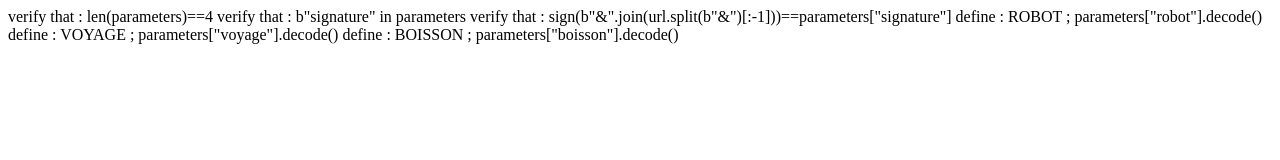
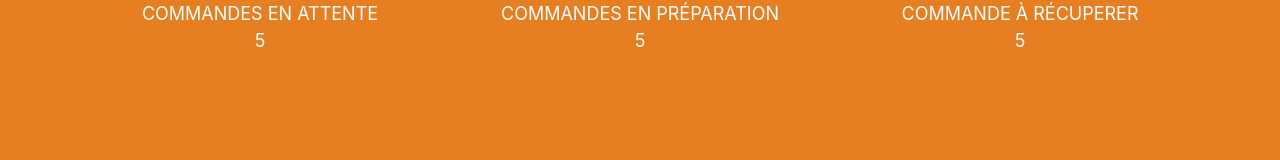
Before and after one commit to robots-ju/alcobot, a plain HTML site: page WEB/suivi/suivi.html in a window 1280 px wide. Drawn offline with nearby package versions, Linux system fonts and the light colour scheme.

Commit message:
Début de la page de suivi

```diff
--- /dev/null
+++ b/WEB/suivi/suivi.css
@@ -0,0 +1,11 @@
+body {
+    position: center;
+    background: #e67e22;
+    color: white;
+    font-size: 24px;
+}
+
+.numCommande{
+    text-align: center;
+    font-size: 18px;
+}
--- a/WEB/suivi/suivi.html
+++ b/WEB/suivi/suivi.html
@@ -1,15 +1,40 @@
-verify that : len(parameters)==4
+<!-- verify that : len(parameters)==4
 verify that : b"signature" in parameters
 verify that : sign(b"&".join(url.split(b"&")[:-1]))==parameters["signature"]
 define : ROBOT ; parameters["robot"].decode()
 define : VOYAGE ; parameters["voyage"].decode()
 define : BOISSON ; parameters["boisson"].decode()
-<!--verify that : (command_drink(ROBOT,BOISSON) and False) or get_voyage(ROBOT)==VOYAGE-->
+verify that : (command_drink(ROBOT,BOISSON) and False) or get_voyage(ROBOT)==VOYAGE-->
 <html>
     <head>
-        <title>votre boisson est en cours de preparation</title>
+        <title>Alcobot Suivi commande</title>
+        <link rel="stylesheet" href="https://use.fontawesome.com/releases/v5.4.2/css/all.css" integrity="sha384-/rXc/GQVaYpyDdyxK+ecHPVYJSN9bmVFBvjA/9eOB+pb3F2w2N6fc5qB9Ew5yIns" crossorigin="anonymous">
+        <link rel="stylesheet" href="https://stackpath.bootstrapcdn.com/bootstrap/4.1.3/css/bootstrap.min.css" integrity="sha384-MCw98/SFnGE8fJT3GXwEOngsV7Zt27NXFoaoApmYm81iuXoPkFOJwJ8ERdknLPMO" crossorigin="anonymous">
+        <link rel="stylesheet" href="suivi.css">
+        <script src="https://code.jquery.com/jquery-3.3.1.slim.min.js" integrity="sha384-q8i/X+965DzO0rT7abK41JStQIAqVgRVzpbzo5smXKp4YfRvH+8abtTE1Pi6jizo" crossorigin="anonymous"></script>
+        <script src="https://cdnjs.cloudflare.com/ajax/libs/popper.js/1.14.3/umd/popper.min.js" integrity="sha384-ZMP7rVo3mIykV+2+9J3UJ46jBk0WLaUAdn689aCwoqbBJiSnjAK/l8WvCWPIPm49" crossorigin="anonymous"></script>
+        <script src="https://stackpath.bootstrapcdn.com/bootstrap/4.1.3/js/bootstrap.min.js" integrity="sha384-ChfqqxuZUCnJSK3+MXmPNIyE6ZbWh2IMqE241rYiqJxyMiZ6OW/JmZQ5stwEULTy" crossorigin="anonymous"></script>
+        <meta charset="UTF-8">
     </head>
     <body>
+        <div id="suiviCommande"></div>
+        <div class="container">
+            <div class="row">
+              <div class="col-sm numCommande" >
+                COMMANDES EN ATTENTE
+                <div id="comAttente"></div>
+              </div>
+              <div class="col-sm numCommande" >
+                COMMANDES EN PRÉPARATION
+                <div id="comPreparation"></div>
+              </div>
+              <div class="col-sm numCommande">
+                COMMANDE À RÉCUPERER
+                <div id="comRecuperer"> </div>
+              </div>
+            </div>
+          </div>
 
+        <script src="suivi.js"></script>
     </body>
 </html>
--- /dev/null
+++ b/WEB/suivi/suivi.js
@@ -0,0 +1,7 @@
+function suiviCommande (){
+  document.getElementById('comAttente').textContent = '5';
+  document.getElementById('comPreparation').textContent = '5';
+  document.getElementById('comRecuperer').textContent = '5';
+};
+
+suiviCommande();
```
